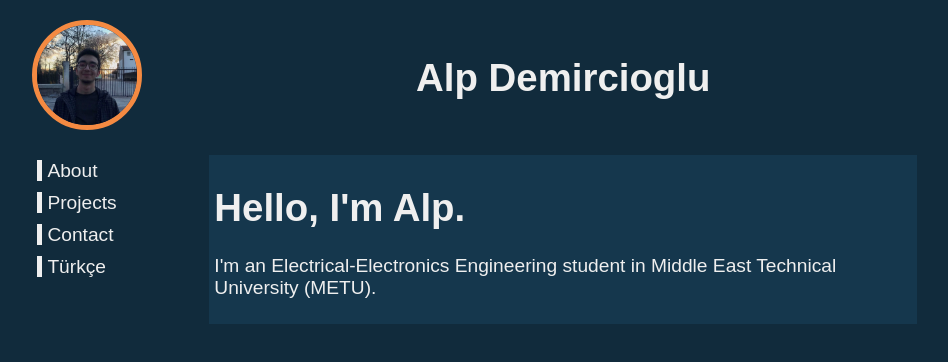
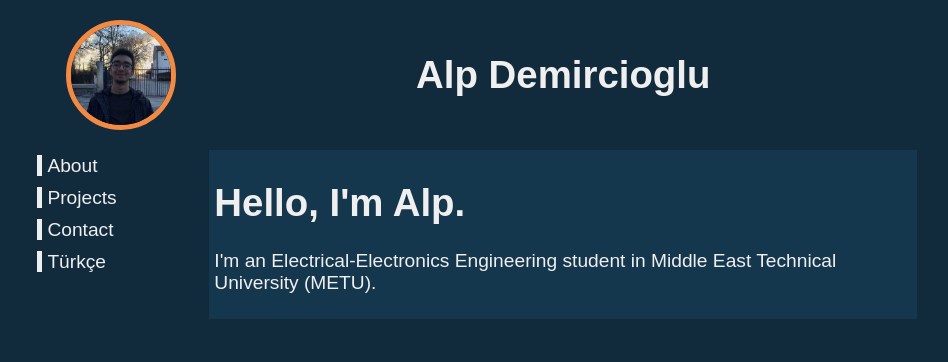
Before and after one commit to MehmetAlp05/MehmetAlp05.github.io, a plain HTML site: page index.html in a window 1280 px wide. Shown: the whole page, without its empty margins (102-1050 px from the left). Drawn offline with Linux system fonts and the light colour scheme; a web font is replaced by a local one.

Commit message:
menu button

```diff
--- a/styles.css
+++ b/styles.css
@@ -14,7 +14,6 @@ p{
 #main-title{
   margin: auto;
 }
-
 @keyframes animation-one{
   0%{
     border:#EFEFEF 5px solid;
@@ -25,15 +24,20 @@ p{
 }
 #profile{
   /*border:#EFEFEF 5px solid;*/
+
+  clear: both;
+  display: block;
   border-radius: 50%;
   width: 100px;
   height: 100px;
   margin:auto;
   animation: animation-one 1.5s ease-in-out  infinite alternate;
   align-self: center;
+  text-align:center;
 
+  margin-left: auto;
+  margin-right: auto;
 }
-
 .mainpage{
   display: grid;
 }
@@ -53,8 +57,10 @@ p{
   color: #F66B0E;
 }
   img {
+  display: block;
   max-width: 100%;
   height: auto;
+  width: auto;
 
 }
 
@@ -80,7 +86,7 @@ p{
 
   }
   .menu{
-    height: 30%;
+    max-height: 30%;
 
   }
   .menu-row{
```
